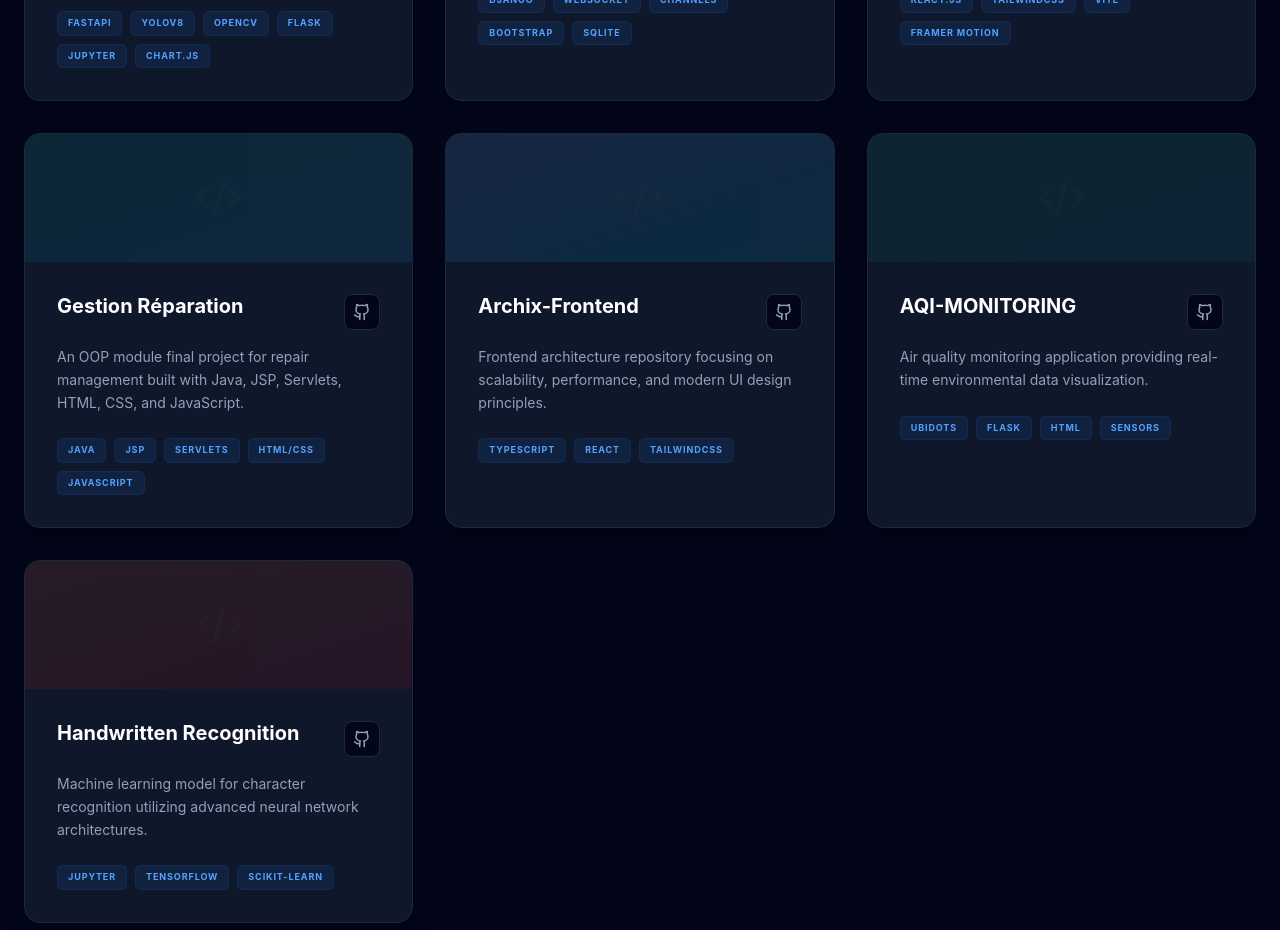
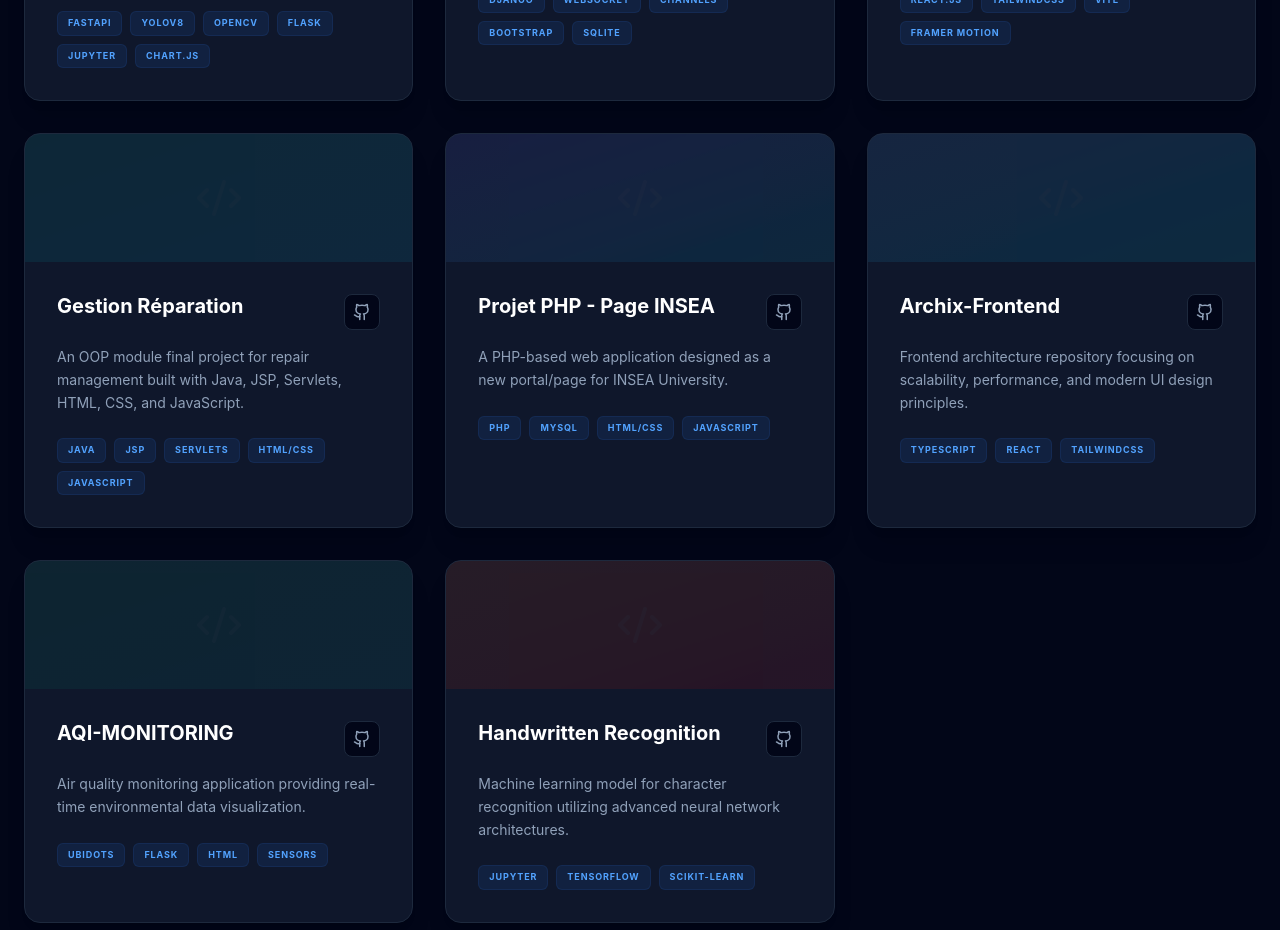
Before and after one commit to YassirB808/My-Portfolio-YB, a React (Vite) app: page / in a window 1280 px wide. Shown: the part 4000-4930 px from the top of the page. Built offline with nearby package versions, Linux system fonts and the light colour scheme.

Commit message:
feat: add Projet PHP - Page INSEA to projects

```diff
--- a/src/components/Projects.jsx
+++ b/src/components/Projects.jsx
@@ -33,6 +33,13 @@ const Projects = () => {
       techStack: ["Java", "JSP", "Servlets", "HTML/CSS", "JavaScript"],
       githubLink: "https://github.com/YassirB808/gestion_reparation",
       color: "from-teal-500 to-cyan-500"
+    },
+    {
+      title: "Projet PHP - Page INSEA",
+      description: t.projects.items.projetPhpInsea,
+      techStack: ["PHP", "MySQL", "HTML/CSS", "JavaScript"],
+      githubLink: "https://github.com/YassirB808/ProjetPHP-PageINSEA",
+      color: "from-indigo-500 to-cyan-500"
     },
     {
       title: "Archix-Frontend",
--- a/src/constants/translations.js
+++ b/src/constants/translations.js
@@ -75,6 +75,7 @@ export const translations = {
         archix: "Frontend architecture repository focusing on scalability, performance, and modern UI design principles.",
         portfolioInsea: "My professional developer portfolio website showcasing my engineering projects, skills, education, and experiences.",
         gestionReparation: "An OOP module final project for repair management built with Java, JSP, Servlets, HTML, CSS, and JavaScript.",
+        projetPhpInsea: "A PHP-based web application designed as a new portal/page for INSEA University.",
         aqi: "Air quality monitoring application providing real-time environmental data visualization.",
         handwritten: "Machine learning model for character recognition utilizing advanced neural network architectures.",
       }
@@ -207,6 +208,7 @@ export const translations = {
         archix: "Dépôt d'architecture frontend axé sur l'évolutivité, la performance et les principes de conception UI modernes.",
         portfolioInsea: "Mon site web de portfolio professionnel présentant mes projets d'ingénierie, mes compétences, mon éducation et mes expériences.",
         gestionReparation: "Projet de fin de module 'POO' de gestion de réparation développé avec Java, JSP, Servlet, HTML, CSS et JavaScript.",
+        projetPhpInsea: "Une application web en PHP conçue comme un nouveau portail/page web pour l'université INSEA.",
         aqi: "Application de surveillance de la qualité de l'air fournissant une visualisation des données environnementales en temps réel.",
         handwritten: "Modèle d'apprentissage automatique pour la reconnaissance de caractères utilisant des architectures de réseaux neuronaux avancées.",
       }
```
